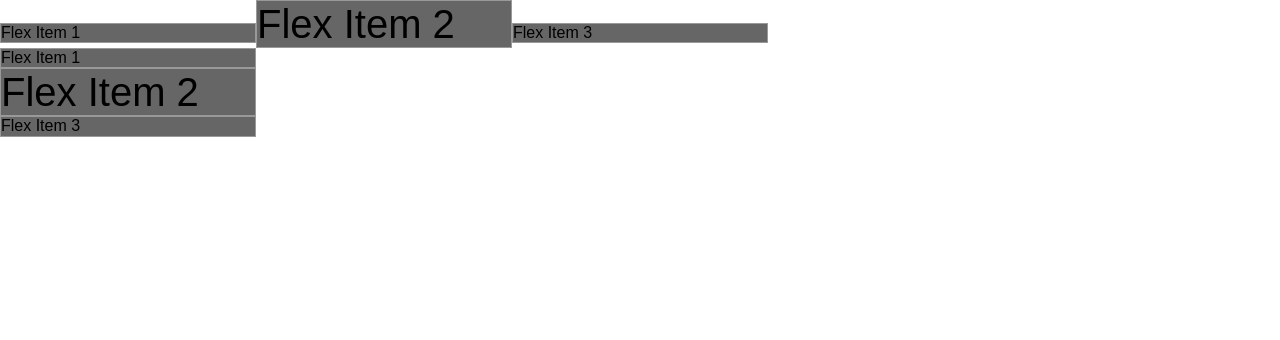
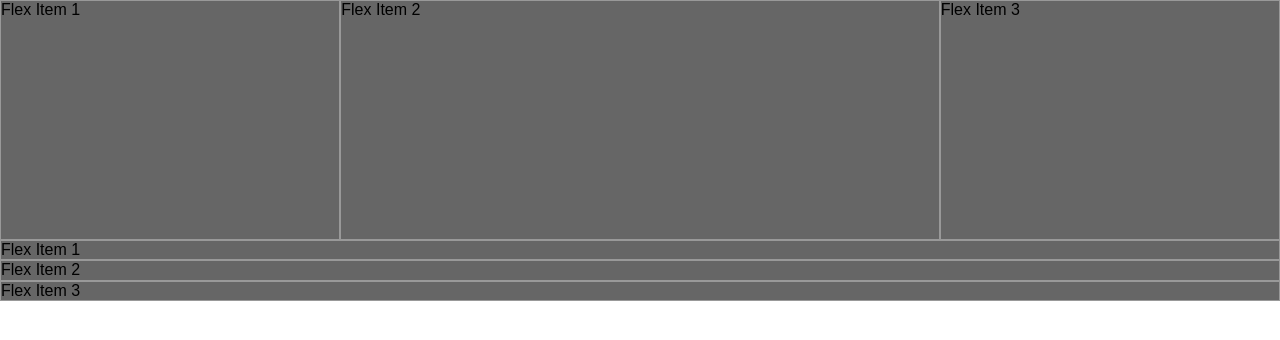
Before and after one commit to flan02/css-flexbox-grid, a plain HTML site: page Flexbox CSS/chap2_conceptos.html in a window 1280 px wide. Drawn offline with Linux system fonts and the light colour scheme.

Commit message:
Vimos las propiedades de los hijos y trabajamos con flex-grow.

```diff
--- a/Flexbox CSS/flexbox.css
+++ b/Flexbox CSS/flexbox.css
@@ -15,43 +15,18 @@ column trabaja con align en eje x
 
 
 
-/*  //////////////////////////////////////////////////////////////////////////////////////////////// CHAPTER 5  ALIGN-ITEMS y ALIGN-CONTENT */
+
+
+/* ///////////////////////////////////////////////////////////////////////////////////     CHAPTER 6:  PROPIEDADES HIJOS */
 /*
-trabajan sobre los ejes transversales,  si estamos en ROW : EJE X trabajara ALIGN sobre el EJE Y, para COLUMN trabajara sobre eje X
-? ALIGN ITEMS:  ajusta items siempre que haya una sola linea. Se usa con NOWRAP. Valor por defecto STRETCH (estira los items para llenar el tamano del padre)
-? ALIGN CONTENT: ajusta todos los items siempre y cuando los hijos formen mas de una sola linea. Trabaja en grupo de cajas. Se hay qe habilitar WRAP y WRAP-REVERSE si o si.
+? factor de crecimiento del espacio sobrante  con FLEX-GROW: 0 (por defecto) No acepta nro negativo
+? factor de encogimiento cuando NO haya espacio sobrance con FLEX-SHRINK: 1 (por defecto)   A mas grande el factor mas habilidad p/ crecer o decrecer tiene
+? tamano del elem. hijo dentro de la caja flexbox con FLEX-BASIS: auto (por defecto)  Acepta nro negativo
+
+? Puedo definir rems (px) para los tamanos asi se distribuira de forma mas precisa el espacio entre c/ item
 */
 
 
-.container {
-  display: flex;
-  flex-flow: row wrap;
-  justify-content: flex-start;  /*valor por defecto */
-  align-items: baseline; /* stretch valor por defecto , los items se estiran para llenar el tamano del padre
-  siempre y cuando los items no tengan definida una altura*/
-}
-
-.item {
-  border: 1px solid #999;
-  background-color: #666;
-  width: 20%;
-  height: 20%;
-}
-
-
-.item:nth-child(2) {
-  font-size: 250%;
-}
-
-/* ///////////////////////////////////////////////////////////////////////////////////     CHAPTER 6:  PROPIEDADES HIJOS
-factor de crecimiento del espacio sobrante  con FLEX-GROW: 0 , 1 , 2 , 3
-factor de encogimiento del espacio sobrante con FLEX-SHRINK: 0 , 1 , 2 , 3   A mas grande el factor mas habilidad p/ crecer o decrecer tiene
-cero (0) desactiva los factores, dps 1,2,3,4 reparte el espacio disponible entre los items
-
-Puedo definir rems (px) para los tamanos asi se distribuira de forma mas precisa el espacio entre c/ item
-*/
-
-/*
 .container {
   display: flex;
   flex-flow: row nowrap;
@@ -61,14 +36,14 @@ Puedo definir rems (px) para los tamanos asi se distribuira de forma mas precisa
 .item {
   border: 1px solid #999;
   background-color: #666;
-  flex-grow: 1;  factor de crecimiento de los hijos, si la caja tiene espacio sobrante
+  flex-grow: 1; /* factor de crecimiento de los hijos, si la caja tiene espacio sobrante */
 
 }
 
 .item:nth-child(2) {
-  flex-grow: 2;  del espacio sobrante toma proporcionalmente el doble que los otros elementos, si c/item toma 100 este tomara 200
+  flex-grow: 2; /* del espacio sobrante toma proporcionalmente el doble que los otros elementos, si c/item toma 100 este tomara 200 */
 }
-*/
+
 
 /*
 .container2 {
--- a/Flexbox CSS/previous chapters.css
+++ b/Flexbox CSS/previous chapters.css
@@ -73,3 +73,33 @@
     height: 20%;
     background-color: burlywood;
   }
+
+
+
+  /*  //////////////////////////////////////////////////////////////////////////////////////////////// CHAPTER 5  ALIGN-ITEMS y ALIGN-CONTENT */
+/*
+trabajan sobre los ejes transversales,  si estamos en ROW : EJE X trabajara ALIGN sobre el EJE Y, para COLUMN trabajara sobre eje X
+? ALIGN ITEMS:  ajusta items siempre que haya una sola linea. Se usa con NOWRAP. Valor por defecto STRETCH (estira los items para llenar el tamano del padre)
+? ALIGN CONTENT: ajusta todos los items siempre y cuando los hijos formen mas de una sola linea. Trabaja en grupo de cajas. Se hay qe habilitar WRAP y WRAP-REVERSE si o si.
+*/
+
+
+.container {
+  display: flex;
+  flex-flow: row wrap;
+  justify-content: flex-start;  /*valor por defecto */
+  align-items: baseline; /* stretch valor por defecto , los items se estiran para llenar el tamano del padre
+  siempre y cuando los items no tengan definida una altura*/
+}
+
+.item {
+  border: 1px solid #999;
+  background-color: #666;
+  width: 20%;
+  height: 20%;
+}
+
+
+.item:nth-child(2) {
+  font-size: 250%;
+}
```
